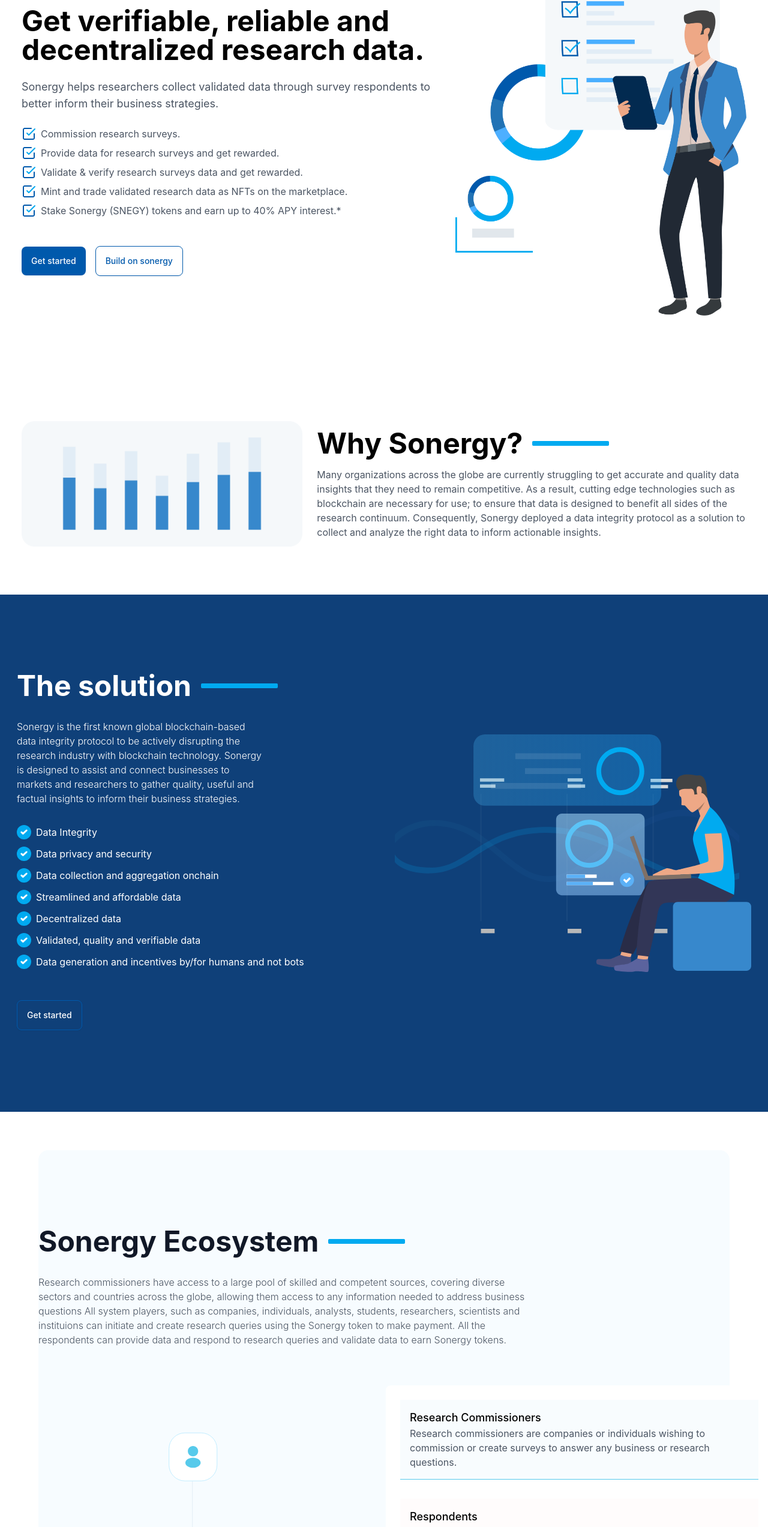
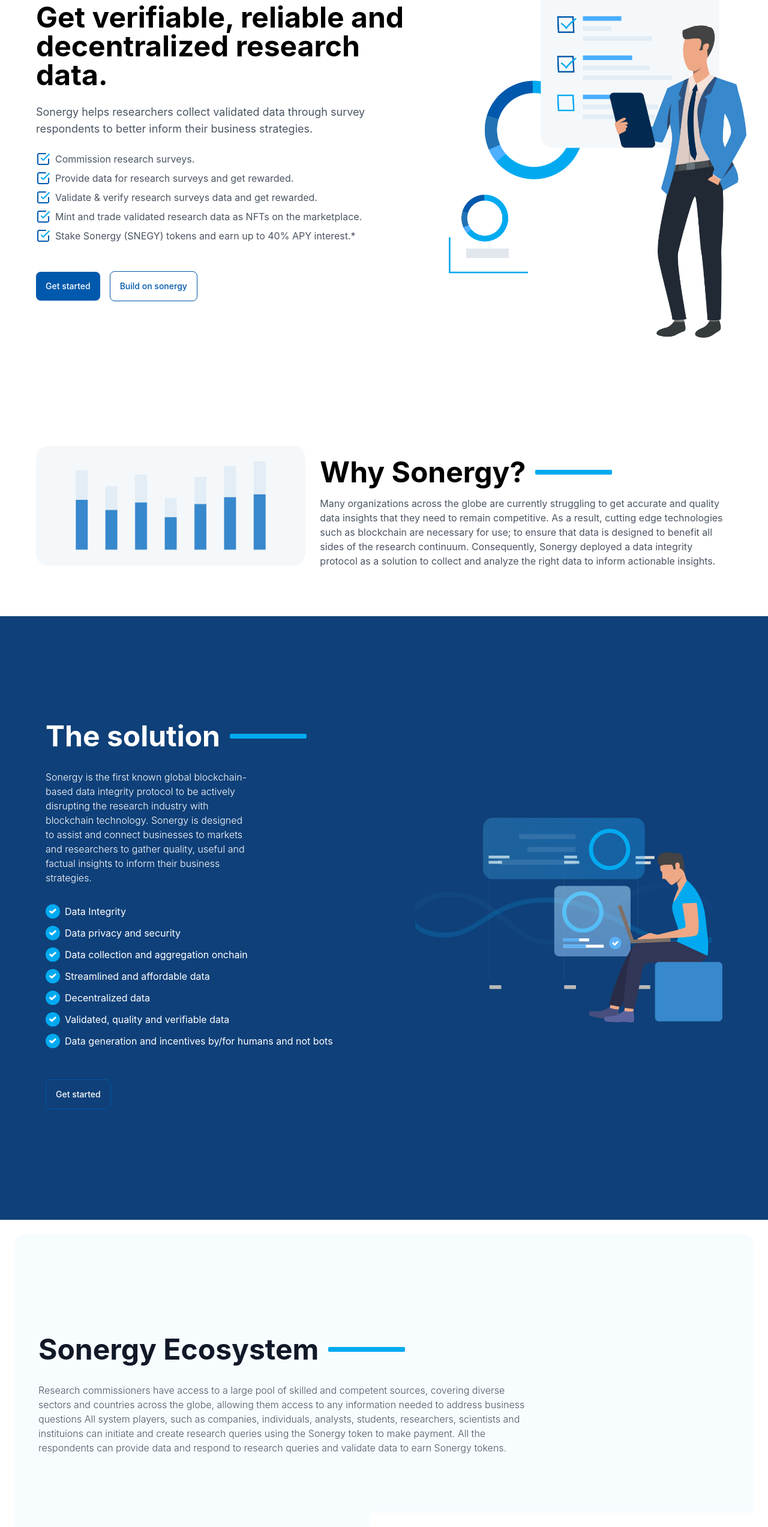
Before and after one commit to afullsnack/sonergy_test, a Next.js app: page / in a window 1280 px wide. Shown: the part 224-2769 px from the top of the page at 60% size. Built offline with nearby package versions, Linux system fonts and the light colour scheme; no server answers.

Commit message:
CHORE: Fixed mobile responsiveness in landing page

```diff
--- a/pages/index.tsx
+++ b/pages/index.tsx
@@ -117,8 +117,8 @@ export default function LandingPage() {
         </div>
       </div>
       <div className="landing_container desktop:px-2 flex flex-col">
-        <div className="flex items-center justify-center space-x-6 py-24">
-          <div className="flex flex-col items-start justify-center space-y-6">
+        <div className="flex flex-col desktop:flex-row items-center justify-center  space-y-6 desktop:space-x-6 py-24">
+          <div className="flex flex-col items-center desktop:items-start justify-center space-y-6 px-6 w-full">
             <h1 className="text-black text-left font-bold text-5xl">
               Get verifiable, reliable and decentralized research data.
             </h1>
@@ -195,7 +195,7 @@ export default function LandingPage() {
               />
             </div>
           </div>
-          <div className="flex flex-col items-end">
+          <div className="flex flex-col items-end p-6 desktop:p-0">
             <img
               src="/hero_img.png"
               // width={900}
@@ -205,7 +205,7 @@ export default function LandingPage() {
           </div>
         </div>
         <div
-          className="flex items-center justify-center space-x-6 py-20"
+          className="flex mobile:flex-col desktop:flex-row items-center justify-center space-x-6 mobile:space-y-6 py-20 w-full mobile:px-6"
           id="about"
         >
           <div className="w-auto">
@@ -236,8 +236,8 @@ export default function LandingPage() {
         </div>
       </div>
       <div className="w-full bg-[#0F4079]" id="solution">
-        <div className="landing_container desktop:py-32 flex space-x-2">
-          <div className="flex flex-col space-y-8">
+        <div className="landing_container desktop:py-32 flex mobile:flex-col desktop:flex-row mobile:space-y-2 space-x-2">
+          <div className="flex flex-col space-y-8 mobile:w-full mobile:p-12">
             <div className="flex items-center justify-start w-full space-x-4">
               <h1 className="text-white text-left font-bold text-5xl">
                 The solution
@@ -328,7 +328,7 @@ export default function LandingPage() {
               />
             </div>
           </div>
-          <div className="flex flex-col items-end justify-center">
+          <div className="flex flex-col desktop:items-end mobile:items-center justify-center mobile:w-full mobile:p-12">
             <img
               src="/solution_hero_img.svg"
               // width={1800}
@@ -338,8 +338,8 @@ export default function LandingPage() {
           </div>
         </div>
       </div>
-      <div className="w-full bg-white p-16" id="how_it_works">
-        <div className="rounded-box bg-[#F7FCFF]">
+      <div className="w-full bg-white p-16 mobile:p-6" id="how_it_works">
+        <div className="rounded-box bg-[#F7FCFF] mobile:p-10">
           <div className="landing_container desktop:py-32 flex flex-col space-y-16">
             <div className="flex flex-col space-y-8">
               <div className="flex items-center justify-start w-full space-x-4">
@@ -360,13 +360,15 @@ export default function LandingPage() {
                 validate data to earn Sonergy tokens.
               </span>
             </div>
-            <div className="flex space-x-16">
+            <div className="flex mobile:flex-col desktop:flex-row desktop:space-x-8 mobile:space-y-8">
+              <div className="flex flex-col desktop:items-start mobile:items-center justify-center mobile:w-full mobile:p-12">
                 <img
                   src="/ecosystem_hero_img.svg"
                   alt="Sonergy ecosystem"
-                className="w-[1200]"
+                  className="w-[1200px] mobile:w-full mx-auto"
                 />
-              <div className="bg-white p-6 flex flex-col rounded-lg space-y-8">
+              </div>
+              <div className="bg-white p-6 flex flex-col flex-grow-0 rounded-lg space-y-8 mobile:w-full desktop:w-auto">
                 <div className="bg-ecoVar1 flex flex-col items-start justify-center p-4 border-b border-[#57CAEB]">
                   <h3 className="text-black text-lg font-medium">
                     Research Commissioners
@@ -401,7 +403,7 @@ export default function LandingPage() {
         </div>
       </div>
       <div
-        className="landing_container desktop:px-2 desktop:py-32 flex flex-col"
+        className="landing_container desktop:px-2 desktop:py-32 flex flex-col overflow-x-hidden"
         id="roadmap"
       >
         <div className="flex flex-col items-center justify-center space-y-8 mb-8">
@@ -418,7 +420,7 @@ export default function LandingPage() {
             business relationships.
           </span>
         </div>
-        <div className="flex flex-col items-center justify-center space-y-8 mt-8 mb-8">
+        <div className="flex flex-col desktop:items-center mobile:items-start justify-start space-y-8 mt-8 mb-8 w-full mobile:p-4">
           <Timeline>
             <Timeline.Item>
               <Timeline.Point />
@@ -540,8 +542,8 @@ export default function LandingPage() {
             prospective project partner tokens.
           </span>
         </div>
-        <div className="flex flex-col items-center justify-center space-y-8 mt-8 mb-8 w-full">
-          <Table>
+        <div className="flex flex-col desktop:items-center mobile:items-start justify-start space-y-8 mt-8 mb-8 w-full mobile:p-4 overflow-x-scroll">
+          <Table hoverable={true}>
             <Table.Head>
               <Table.HeadCell>Total token supply</Table.HeadCell>
               <Table.HeadCell>21,000,000</Table.HeadCell>
@@ -557,7 +559,7 @@ export default function LandingPage() {
                 <Table.Cell>30%</Table.Cell>
               </Table.Row>
               <Table.Row className="bg-white dark:border-gray-700 dark:bg-gray-800">
-                <Table.Cell className="whitespace-nowrap font-medium text-gray-900 dark:text-white flex items-center justify-start">
+                <Table.Cell className="whitespace-nowrap font-medium text-gray-900 dark:text-white flex items-center justify-start truncate">
                   <div className="flex w-6 h-6 bg-blue-700 mr-2 rounded-md"></div>
                   Ecosystem development, Operations, Liquidity and Airdrop
                 </Table.Cell>
@@ -608,8 +610,8 @@ export default function LandingPage() {
           </Table>
         </div>
       </div>
-      <div className="w-full bg-[#F7FAFC80] p-16">
-        <div className="landing_container desktop:px-2 desktop:py-32 flex flex-col items-center justify-center">
+      <div className="w-full bg-[#F7FAFC80] desktop:p-16 mobile:p-4">
+        <div className="landing_container desktop:px-2 desktop:py-32 flex flex-col items-center justify-center w-full">
           <div className="flex flex-col items-center justify-center space-y-8 mb-20">
             <div className="flex flex-col items-center justify-center w-full space-y-6">
               <h1 className="text-gray-900 text-left font-bold text-5xl">
@@ -618,6 +620,7 @@ export default function LandingPage() {
               <div className="w-32 h-2 rounded-sm bg-[#01AAF0]"></div>
             </div>
           </div>
+          <div className="overflow-x-scroll w-full mobile:px-4 mobile:min-w-full">
             <Accordion>
               <Accordion.Panel>
                 <Accordion.Title>What is Sonergy ?</Accordion.Title>
@@ -633,7 +636,9 @@ export default function LandingPage() {
                 </Accordion.Content>
               </Accordion.Panel>
               <Accordion.Panel>
-              <Accordion.Title>How can I commission a survey?</Accordion.Title>
+                <Accordion.Title>
+                  How can I commission a survey?
+                </Accordion.Title>
                 <Accordion.Content>
                   <div className="border-l-4 border-[#01AAF0] pl-4 py-4">
                     <p className="text-left text-lg text-gray-700">
@@ -715,6 +720,7 @@ export default function LandingPage() {
             </Accordion>
           </div>
         </div>
+      </div>
       <div className="w-full bg-[#FFF] p-16">
         <div className="landing_container desktop:px-2 desktop:py-32 flex flex-col items-center justify-center">
           <div className="w-full flex flex-col items-center justify-center space-y-8 mb-20">
@@ -758,7 +764,7 @@ export default function LandingPage() {
               </h1>
               <div className="w-32 h-2 rounded-sm bg-[#01AAF0]"></div>
             </div>
-            <div className="w-full flex items-center justify-evenly">
+            <div className="w-full flex mobile:flex-col desktop:flex-row mobile:space-y-8 desktop:items-center mobile:items-center desktop:justify-evenly mobile:justify-center">
               <div className="w-64 h-64 relative">
                 <img
                   src="/team/ceo.png"
@@ -813,7 +819,7 @@ export default function LandingPage() {
       </div>
       <div className="w-full bg-[#051B30] p-16">
         <div className="w-full landing_container desktop:px-2 desktop:py-32 flex flex-col items-center justify-center">
-          <div className="flex w-full items-start justify-between">
+          <div className="flex mobile:flex-col desktop:flex-row mobile:space-y-8 w-full desktop:items-start justify-between">
             <div>
               <Footer.Brand
                 href="/"
@@ -822,8 +828,8 @@ export default function LandingPage() {
               />
               <span>copyright © 2022 - sonergy.io</span>
             </div>
-            <div className="w-full flex items-start justify-evenly">
-              <div>
+            <div className="w-full flex mobile:flex-col desktop:flex-row mobile:space-y-10 desktop:space-x-0 desktop:items-start justify-evenly">
+              <div className="my-0">
                 <Footer.Title title="Quick links" />
                 <Footer.LinkGroup col={true}>
                   <Footer.Link href="#">Marketplace</Footer.Link>
@@ -832,7 +838,7 @@ export default function LandingPage() {
                   <Footer.Link href="#">Privacy policy</Footer.Link>
                 </Footer.LinkGroup>
               </div>
-              <div>
+              <div className="mt-0">
                 <Footer.Title title="Contact" />
                 <Footer.LinkGroup col={true}>
                   <Footer.Link href="mailto:support@sonergy.io">
@@ -873,7 +879,7 @@ export default function LandingPage() {
             </div>
           </div>
           <Footer.Divider />
-          <div className="w-full mobile:flex mobile:items-center mobile:justify-between">
+          <div className="w-full flex mobile:flex-col desktop:flex-row mobile:items-center mobile:justify-between">
             {/* <Footer.Copyright href="#" by="Sonergy™" year={2022} /> */}
             <span className="flex items-center justify-start">
               Smart contract audited by{" "}
--- a/tailwind.config.js
+++ b/tailwind.config.js
@@ -11,12 +11,12 @@ module.exports = {
   ],
   darkMode: "class",
   theme: {
-    screens: {
-      mobile: "375px",
-      desktop: "744px",
-      landingDesktop: "1224px",
-    },
     extend: {
+      screens: {
+        mobile: "375px",
+        desktop: "744px",
+        landingDesktop: "1224px",
+      },
       colors: {
         primary: "rgba(0, 89, 172, 1)",
         secondary: "rgba(247, 250, 252, 1)",
```
Lines whose indentation alone changed are shown as unchanged.
